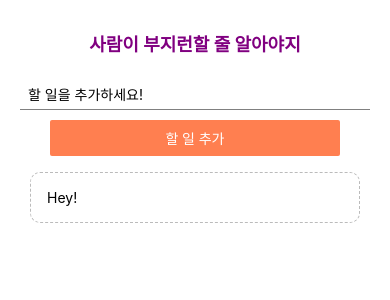
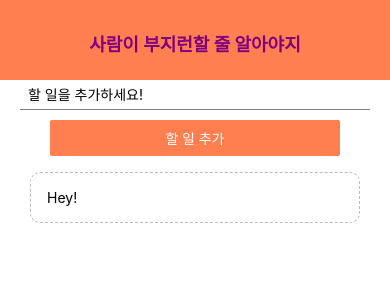
Before and after one commit to ShinLeejong/my_first_reactnative_app, a React Native app: screen / in a window 390 px wide. Shown: the top 300 px of the page. Built offline with nearby package versions, Linux system fonts and the light colour scheme.

Commit message:
The very beginning tutorial of React Native ends here

```diff
--- a/App.tsx
+++ b/App.tsx
@@ -1,5 +1,5 @@
 import React, { useState } from 'react';
-import { StyleSheet, View, FlatList } from 'react-native';
+import { StyleSheet, View, FlatList, TouchableWithoutFeedback, Keyboard } from 'react-native';
 import AddTodo from './components/addTodo';
 import Header from "./components/header";
 import TodoLists from './components/todoLists';
@@ -22,6 +22,9 @@ export default function App(): JSX.Element {
   ]);
 
   return (
+    <TouchableWithoutFeedback onPress={() => {
+      Keyboard.dismiss();
+    }}>
       <View style={styles.container}>
         <Header />
         <View style={styles.content}>
@@ -36,6 +39,7 @@ export default function App(): JSX.Element {
           </View>
         </View>
       </View>
+    </TouchableWithoutFeedback>
   );
 }
 
--- a/components/header.tsx
+++ b/components/header.tsx
@@ -15,7 +15,7 @@ const styles = StyleSheet.create({
     header: {
         height: 80,
         paddingTop: 30,
-        backgroundcolor: 'coral'
+        backgroundColor: 'coral'
     },
     title: {
         textAlign: 'center',
```
Also changed, not shown: components/sandbox.tsx (added, +17 -0 lines). Lines whose indentation alone changed are shown as unchanged.
